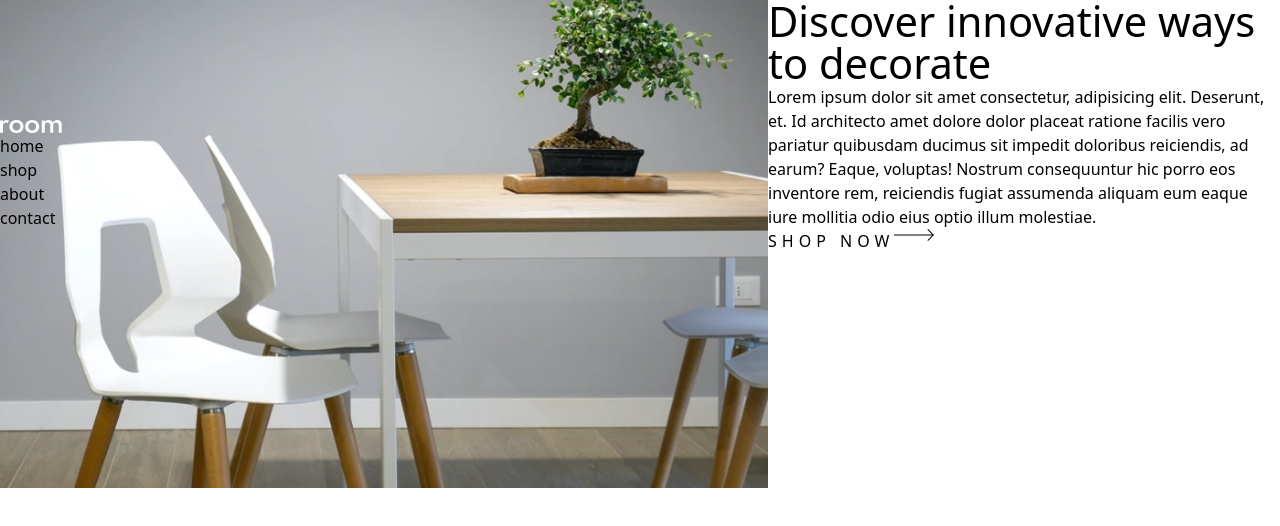
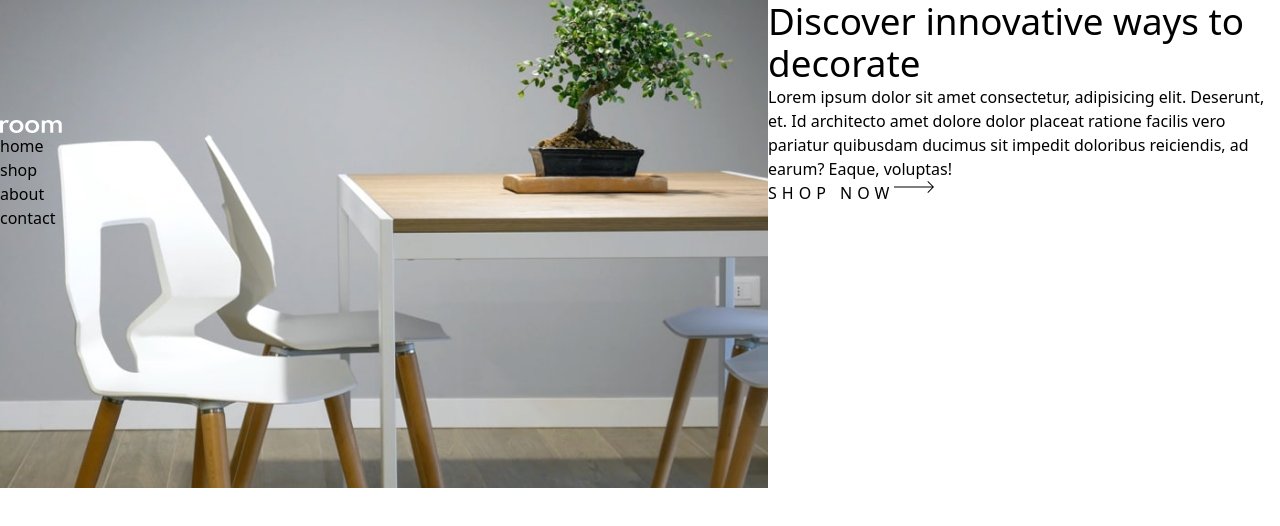
Before and after one commit to noklash/vite-8, a React (Vite) app in the folder my-project/: page / in a window 1280 px wide. Shown: the top 526 px of the page. Built offline with nearby package versions, Linux system fonts and the light colour scheme.

Commit message:
rendered different heading for different images

```diff
--- a/my-project/src/Hero.jsx
+++ b/my-project/src/Hero.jsx
@@ -17,15 +17,15 @@ export default function Hero(props){
     const [count, setCount] = React.useState(0)
 
     const DesktopImg = [
-        {"src":Hero1Deskop, "key":1},
-        {"src":Hero2Deskop, "key":2},
-        {"src":Hero3Deskop, "key":3}
+        {"src":Hero1Deskop, "key":1, "text":"Discover innovative ways to decorate" },
+        {"src":Hero2Deskop, "key":2, "text":"We are available all across the globe"},
+        {"src":Hero3Deskop, "key":3, "text": "Manufactured with the best materials"}
     ]
 
     const MobileImg = [
-        {"src":Hero1Mobile, key:1},
-        {"src":Hero2Mobile, key:2},
-        {"src":Hero3Mobile, key:3}
+        {"src":Hero1Mobile, key:1, "text":"Discover innovative ways to decorate"},
+        {"src":Hero2Mobile, key:2, "text":"We are available all across the globe"},
+        {"src":Hero3Mobile, key:3, "text": "Manufactured with the best materials"}
     ]
 
     function increment(){
@@ -56,10 +56,10 @@ export default function Hero(props){
                 <Navbar screen={props.screen}/>
             </div>
             <div className="hero-text text-black">
-                <div className="text--proper m-8">
-                    <h2 className="my-6">Discover innovative ways to decorate</h2>
-                    Lorem ipsum dolor sit amet consectetur, adipisicing elit. Deserunt, et. Id architecto amet dolore dolor placeat ratione facilis vero pariatur quibusdam ducimus sit impedit doloribus reiciendis, ad earum? Eaque, voluptas!
-                    Nostrum consequuntur hic porro eos inventore rem, reiciendis fugiat assumenda aliquam eum eaque iure mollitia odio eius optio illum molestiae.
+                <div className="text--proper m-8 ">
+                    <h2 className="my-6">{specificImage[count].text}</h2>
+                    <p>Lorem ipsum dolor sit amet consectetur, adipisicing elit. Deserunt, et. Id architecto amet dolore dolor placeat ratione facilis vero pariatur quibusdam ducimus sit impedit doloribus reiciendis, ad earum? Eaque, voluptas!
+                     </p>
                 </div>
                 <div className="shop-box m-8">
                     <span className="shop">SHOP NOW </span> <span className="p-2"><img src={Arrow}/></span>
--- a/my-project/src/index.css
+++ b/my-project/src/index.css
@@ -37,7 +37,7 @@
 }
 
 h2{
-    font-size: 2.6rem;
+    font-size: 2.3rem;
     font-weight: 500;
     line-height: 2.65rem;
 }
```
